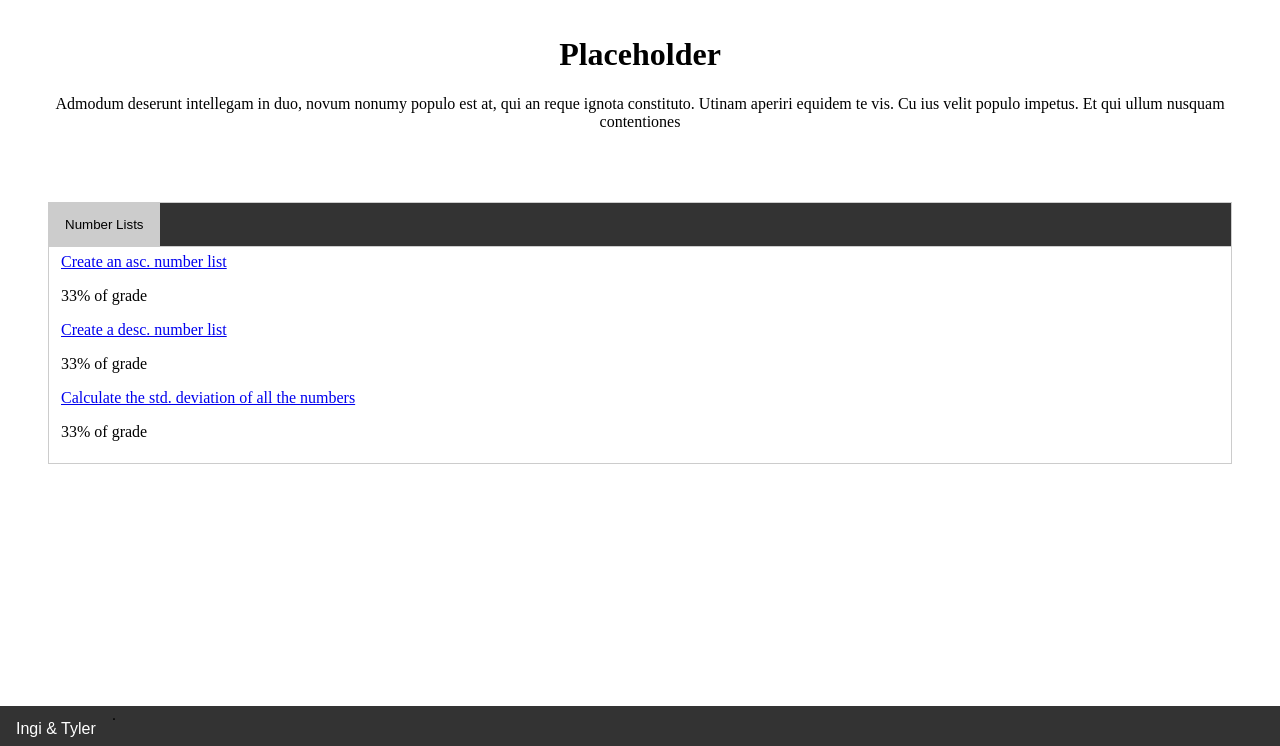
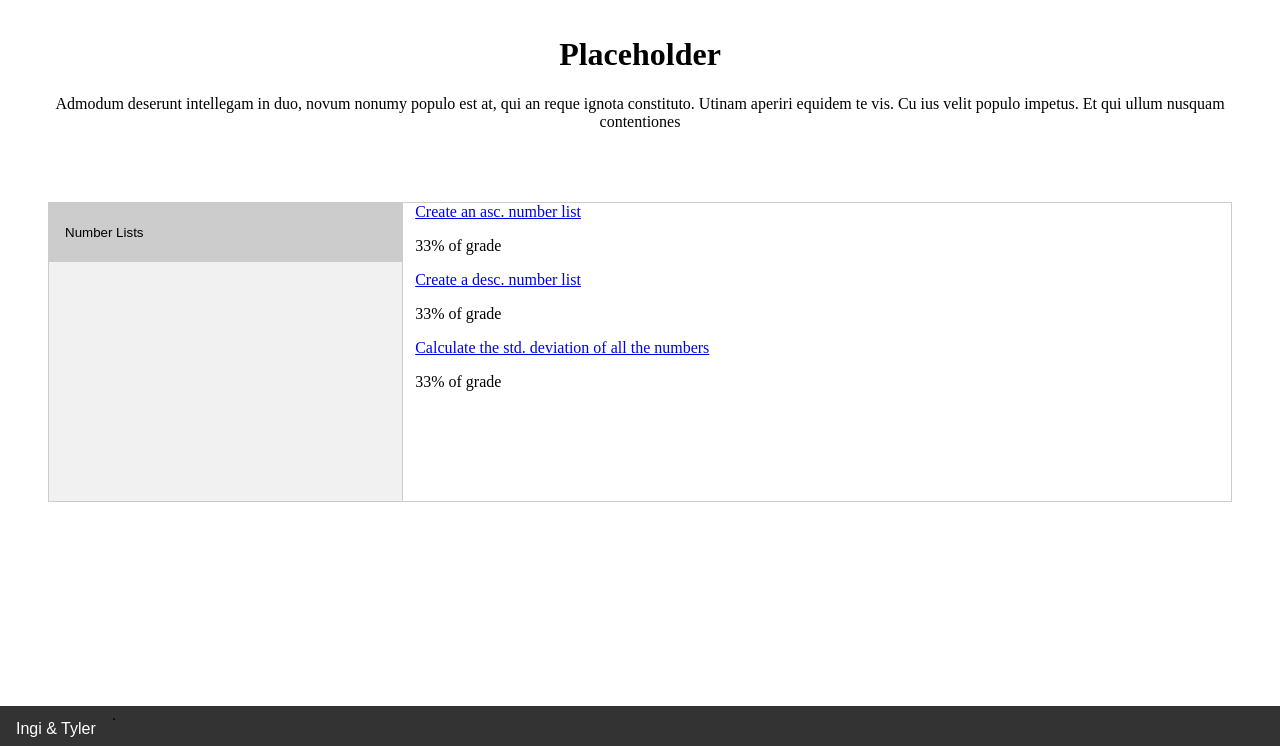
Before and after one commit to Flimster/Python_Group_Project, a Flask app: page /past_assignments in a window 1280 px wide, after a click on "Number Lists". Shown: the part 54-800 px from the top of the page. Run offline with Flask 2, Linux system fonts and the light colour scheme.

Commit message:
Fixed css and js code for the menu

```diff
--- a/thinkback/static/scripts/tabs.js
+++ b/thinkback/static/scripts/tabs.js
@@ -1,4 +1,4 @@
-function openAssignment(evt, cityName) {
+function openAssignment(evt, assignmentName) {
   // Declare all variables
   var i, tabcontent, tablinks;
 
@@ -14,7 +14,7 @@ function openAssignment(evt, cityName) {
     tablinks[i].className = tablinks[i].className.replace(" active", "");
   }
 
-    // Show the current tab, and add an "active" class to the button that opened the tab
-    document.getElementById(cityName).style.display = "block";
+  // Show the current tab, and add an "active" class to the link that opened the tab
+  document.getElementById(assignmentName).style.display = "block";
   evt.currentTarget.className += " active";
 }
--- a/thinkback/static/styles/styles.css
+++ b/thinkback/static/styles/styles.css
@@ -65,52 +65,6 @@
   padding: 40px;
 }
 
- /* Style the tab */
- .tab {
-  overflow: hidden;
-  border: 1px solid #ccc;
-  background-color: #333;
-}
-
-/* Style the buttons that are used to open the tab content */
-.tab button {
-  background-color: inherit;
-  float: left;
-  border: none;
-  outline: none;
-  cursor: pointer;
-  padding: 14px 16px;
-  transition: 0.3s;
-}
-
-/* Change background color of buttons on hover */
-.tab button:hover {
-  background-color: #ddd;
-}
-
-/* Create an active/current tablink class */
-.tab button.active {
-  background-color: #ccc;
-}
-
-/* Style the tab content */
-.tabcontent {
-  display: none;
-  padding: 6px 12px;
-  border: 1px solid #ccc;
-  border-top: none;
-}
-
-.tabcontent {
-  animation: fadeEffect 1s; /* Fading effect takes 1 second */
-}
-
-/* Go from zero to full opacity */
-@keyframes fadeEffect {
-  from {opacity: 0;}
-  to {opacity: 1;}
-}
-
 .footer {
    position:fixed;
    bottom:0;
@@ -129,3 +83,49 @@
   padding: 14px 16px;
   text-decoration: none;
 }
+
+* {box-sizing: border-box}
+
+/* Style the tab */
+.tab {
+  float: left;
+  border: 1px solid #ccc;
+  background-color: #f1f1f1;
+  width: 30%;
+  height: 300px;
+}
+
+/* Style the buttons that are used to open the tab content */
+.tab button {
+  display: block;
+  background-color: inherit;
+  color: black;
+  padding: 22px 16px;
+  width: 100%;
+  border: none;
+  outline: none;
+  text-align: left;
+  cursor: pointer;
+  transition: 0.3s;
+}
+
+/* Change background color of buttons on hover */
+.tab button:hover {
+  background-color: #ddd;
+}
+
+/* Create an active/current "tab button" class */
+.tab button.active {
+  background-color: #ccc;
+}
+
+/* Style the tab content */
+.tabcontent {
+  display: none;
+  float: left;
+  padding: 0px 12px;
+  border: 1px solid #ccc;
+  width: 70%;
+  border-left: none;
+  height: 300px;
+}
```
Lines whose indentation alone changed are shown as unchanged.
